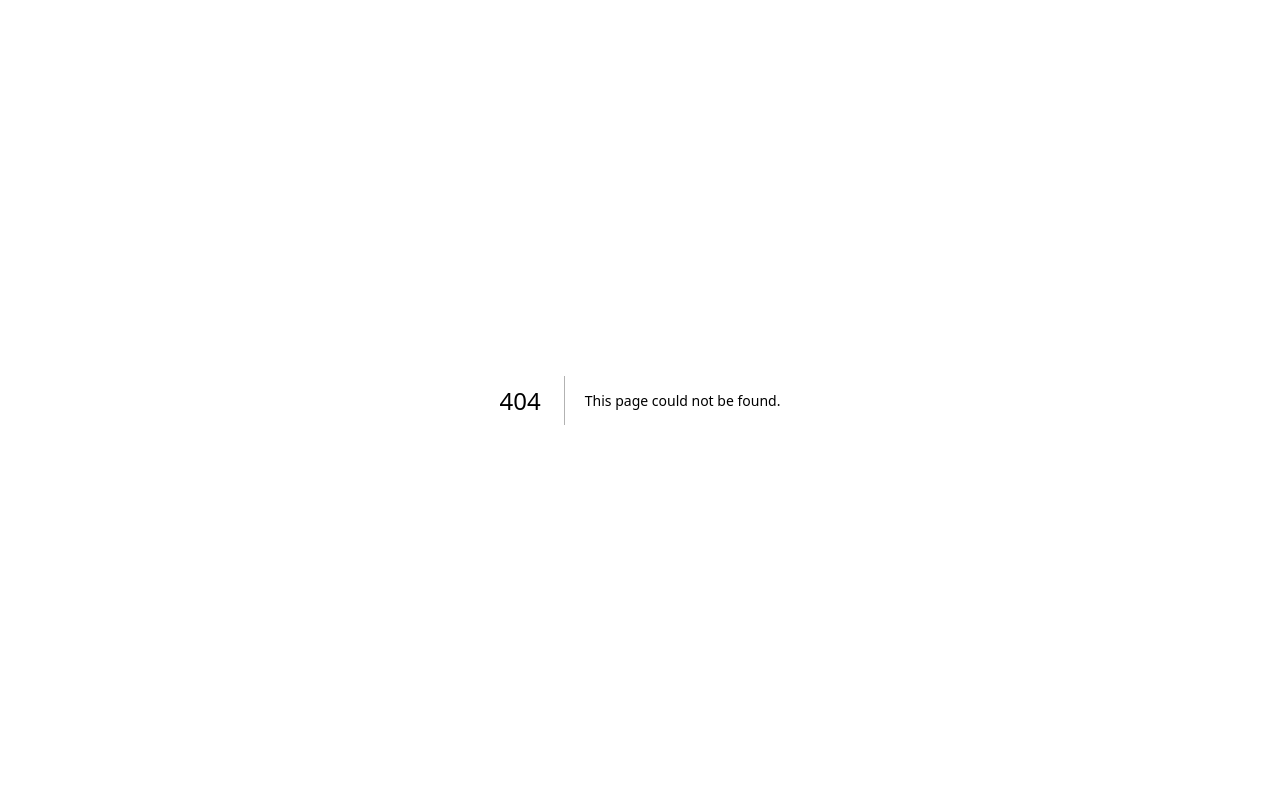
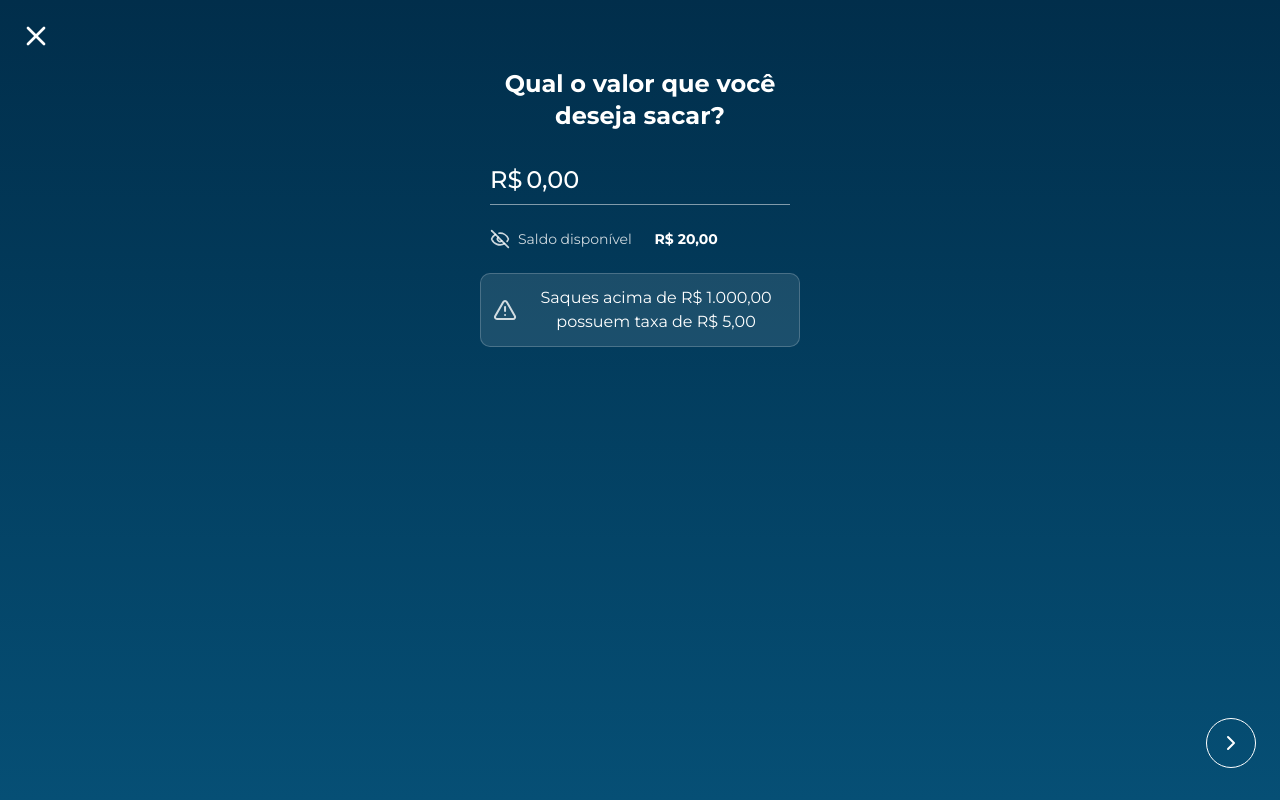
Before and after one commit to LeonardoAtaides/Banco-Malvader, a Next.js app in the folder frontend/: page /Cliente/Sacar in a window 1280 px wide. Before the commit this address had no page. Built offline with nearby package versions, Linux system fonts and the light colour scheme.

Commit message:
Create page de Saque

```diff
--- /dev/null
+++ b/frontend/src/app/Cliente/Sacar/page.tsx
@@ -0,0 +1,173 @@
+"use client";
+
+import React, { useState } from "react";
+import { X, ChevronRight, Check, Eye, EyeOff, AlertTriangle } from "lucide-react";
+import { useRouter } from "next/navigation";
+import Confirmacao from "@/components/confirmacao";
+
+const Depositar: React.FC = () => {
+  const router = useRouter();
+  const [step, setStep] = useState<"valor" | "senha">("valor");
+  const [valor, setValor] = useState("0,00");
+  const [senha, setSenha] = useState("");
+  const [confirmacaoAberta, setConfirmacaoAberta] = useState(false);
+  const [mostrarSaldo, setMostrarSaldo] = useState(true); // ✅ adicionado aqui
+
+  const senhaPadrao = "123";
+
+  const handleBack = () => {
+    if (step === "senha") {
+      setStep("valor");
+      setSenha("");
+    } else {
+      router.back();
+    }
+  };
+
+  const handleValorChange = (e: React.ChangeEvent<HTMLInputElement>) => {
+    let input = e.target.value.replace(/\D/g, "");
+    if (input === "") input = "0";
+
+    const numero = (parseInt(input, 10) / 100).toFixed(2);
+    setValor(numero.replace(".", ","));
+  };
+
+  const handleSenhaChange = (e: React.ChangeEvent<HTMLInputElement>) => {
+    setSenha(e.target.value);
+  };
+
+  const handleNext = () => {
+    if (step === "valor") {
+      const valorNumerico = parseFloat(valor.replace(",", "."));
+      if (isNaN(valorNumerico) || valorNumerico <= 0) {
+        alert("Digite um valor válido maior que zero.");
+        return;
+      }
+      setStep("senha");
+    } else {
+      if (senha === "") {
+        alert("Digite sua senha para confirmar.");
+        return;
+      }
+      if (senha !== senhaPadrao) {
+        alert("Senha incorreta.");
+        return;
+      }
+      setConfirmacaoAberta(true);
+    }
+  };
+
+  if (confirmacaoAberta) {
+    return (
+      <Confirmacao
+        mensagemLoading="Processando saque..."
+        mensagemSuccess="Saque efetuado com sucesso!"
+        tempoLoading={2000}
+        onComplete={() => router.push("/Cliente")}
+      />
+    );
+  }
+
+  return (
+    <main className="relative min-h-screen bg-gradient-to-b from-[#012E4B] to-[#064F75] text-white flex flex-col">
+      <div className="px-5 py-5">
+        {/* Header */}
+        <div className="relative">
+          <button
+            className="absolute top-0 left-0 hover:text-white/70 transition"
+            onClick={handleBack}
+          >
+            <X className="w-8 h-8" />
+          </button>
+        </div>
+
+        <h1 className="pt-12 text-center text-2xl font-bold whitespace-pre-line">
+          {step === "valor"
+            ? "Qual o valor que você \n deseja sacar?"
+            : "Confirme sua senha"}
+        </h1>
+
+        {/* Campo de valor */}
+        {step === "valor" && (
+        <div className="flex flex-col justify-center items-center mt-8 space-y-6">
+            {/* Campo de valor */}
+            <div className="flex items-center text-2xl font-medium border-b border-white/50 pb-2 w-75 justify-center">
+            <span className="text-white mr-1 select-none">R$</span>
+            <input
+                type="text"
+                inputMode="numeric"
+                value={valor}
+                onChange={handleValorChange}
+                className="bg-transparent text-white text-left w-full outline-none caret-transparent"
+            />
+            </div>
+
+            {/* Saldo disponível */}
+            <div className="flex justify-start items-center text-sm text-white/80 space-x-2 w-full max-w-[300px]">
+            <button
+                onClick={() => setMostrarSaldo(!mostrarSaldo)}
+                className="focus:outline-none hover:text-white transition"
+            >
+                {mostrarSaldo ? (
+                <EyeOff className="w-5 h-5" />
+                ) : (
+                <Eye className="w-5 h-5" />
+                )}
+            </button>
+            <span>Saldo disponível</span>
+            <span
+                className="ml-2 font-semibold text-white inline-block text-right min-w-[70px]"
+            >
+                {mostrarSaldo ? "R$ 20,00" : "••••••"}
+            </span>
+            </div>
+
+            {/* Aviso de taxa */}
+            <div className="flex justify-center items-center w-80 text-center bg-white/10 text-white px-3 py-3 rounded-[10px] transition-all duration-500 ease-in-out border border-white/20 space-x-2">
+            <AlertTriangle className="w-10 h-10 text-white/80" />
+            <p>Saques acima de R$ 1.000,00 possuem taxa de R$ 5,00</p>
+            </div>
+        </div>
+        )}
+
+        {/* Campo de senha */}
+        {step === "senha" && (
+          <div className="flex justify-center mt-8 w-full px-5">
+            <div className="relative w-full max-w-xs">
+              <input
+                type="password"
+                id="senha"
+                name="senha"
+                placeholder=" "
+                required
+                value={senha}
+                onChange={handleSenhaChange}
+                className="peer w-full bg-transparent border-b border-white/50 p-2 text-white outline-none focus:border-white"
+              />
+              <label
+                htmlFor="senha"
+                className="absolute left-2 top-2 text-white text-sm transition-all peer-placeholder-shown:top-2 peer-placeholder-shown:text-white/50 peer-placeholder-shown:text-base peer-focus:-top-4 peer-focus:text-white peer-focus:text-sm peer-valid:-top-4 peer-valid:text-white peer-valid:text-sm"
+              >
+              Senha
+              </label>
+            </div>
+          </div>
+        )}
+      </div>
+
+      {/* Botão absoluto */}
+      <button
+        className="absolute bottom-8 right-6 bg-transparent border border-white rounded-full p-3 hover:bg-white/10 transition"
+        onClick={handleNext}
+      >
+        {step === "valor" ? (
+          <ChevronRight className="w-6 h-6 text-white" />
+        ) : (
+          <Check className="w-6 h-6 text-white" />
+        )}
+      </button>
+    </main>
+  );
+};
+
+export default Depositar;
```
